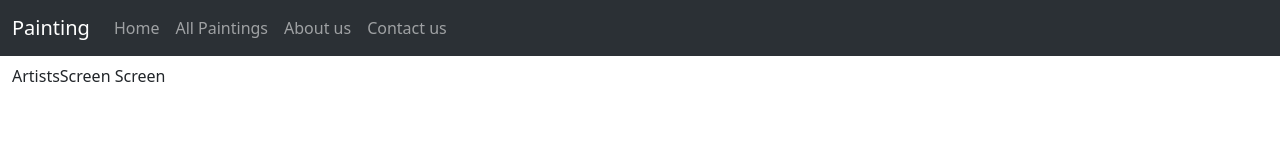
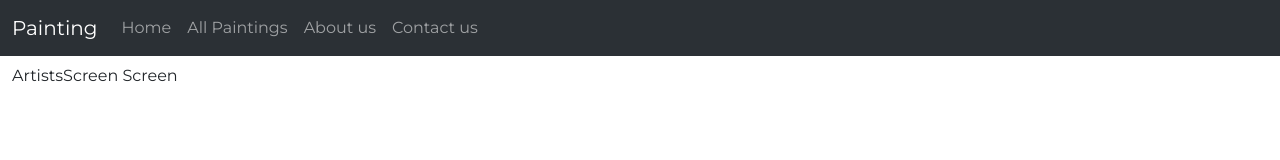
Before and after one commit to manukumar02/art-visibility, a React (Create React App) app: page /art-visibility/artists in a window 1280 px wide. Shown: the top 160 px of the page. Built offline with nearby package versions, Linux system fonts and the light colour scheme.

Commit message:
added qr reader

```diff
--- a/package.json
+++ b/package.json
@@ -16,6 +16,7 @@
     "react": "^18.2.0",
     "react-bootstrap": "^2.8.0",
     "react-dom": "^18.2.0",
+    "react-qr-reader": "^3.0.0-beta-1",
     "react-router-dom": "^6.13.0",
     "react-scripts": "5.0.1",
     "sass": "^1.62.1",
--- a/public/index.html
+++ b/public/index.html
@@ -24,13 +24,19 @@
       work correctly both with client-side routing and a non-root public URL.
       Learn how to configure a non-root public URL by running `npm run build`.
     -->
-    <link
+    <!-- <link
       rel="stylesheet"
       href="https://fonts.googleapis.com/css?family=Roboto:300,400,500,700&display=swap"
     />
     <link
       rel="stylesheet"
       href="https://fonts.googleapis.com/icon?family=Material+Icons"
+    /> -->
+    <link rel="preconnect" href="https://fonts.googleapis.com" />
+    <link rel="preconnect" href="https://fonts.gstatic.com" crossorigin />
+    <link
+      href="https://fonts.googleapis.com/css2?family=Montserrat:ital,wght@0,100;0,200;0,300;0,400;0,500;0,600;0,700;1,100;1,200;1,300;1,400;1,500;1,600;1,700&display=swap"
+      rel="stylesheet"
     />
     <title>Art Visibility</title>
   </head>
--- a/src/components/drawer/index.tsx
+++ b/src/components/drawer/index.tsx
@@ -14,26 +14,26 @@ const Drawer: React.FC<Props> = ({ title }: Props) => {
   const [show, setShow] = useState(false);
 
   const handleClose = () => {
-    setShow(false);
+    console.log('CLOSEDDDDDD HIDE')
   };
   return (
     <div className='drawer'>
-      <Offcanvas.Header closeButton>
+      <Offcanvas.Header closeButton onHide={handleClose}>
         <Offcanvas.Title>Art Visibility</Offcanvas.Title>
       </Offcanvas.Header>
       <Offcanvas.Body>
         <Nav className='me-auto'>
           <Navbar.Brand>{title}</Navbar.Brand>
-          <Nav.Link as={Link} to={'/'}>
+          <Nav.Link as={Link} to={'/'} onClick={handleClose}>
             Home
           </Nav.Link>
-          <Nav.Link as={Link} to={'/paintings'}>
+          <Nav.Link as={Link} to={'/paintings'} onClick={handleClose}>
             All Paintings
           </Nav.Link>
-          <Nav.Link as={Link} to={'/about-us'}>
+          <Nav.Link as={Link} to={'/about-us'} onClick={handleClose}>
             About us
           </Nav.Link>
-          <Nav.Link as={Link} to={'/contact-us'}>
+          <Nav.Link as={Link} to={'/contact-us'} onClick={handleClose}>
             Contact us
           </Nav.Link>
         </Nav>
--- /dev/null
+++ b/src/components/qrScanner/index.tsx
@@ -0,0 +1,29 @@
+import React, { useState } from 'react';
+import { QrReader } from 'react-qr-reader';
+
+declare type Props = {};
+
+const QrScanner: React.FC<Props> = (Props) => {
+  const [data, setData] = useState('No Result');
+
+  return (
+    <div>
+      <QrReader
+        onResult={(result, error) => {
+          if (!!result) {
+            console.log({result});
+          }
+
+          if (!!error) {
+            console.info(error);
+          }
+        }}
+        constraints={{ facingMode: 'user' }}
+        containerStyle={{ width: '100%' }}
+      />
+      <p>{data}</p>
+    </div>
+  );
+};
+
+export default QrScanner;
--- a/src/index.scss
+++ b/src/index.scss
@@ -8,6 +8,7 @@ html {
     overflow-x: hidden;
     overflow-y: auto;
     font-weight: normal;
+    font-family: 'Montserrat', sans-serif;
     -webkit-font-smoothing: antialiased;
     -moz-osx-font-smoothing: grayscale;
   }
--- a/src/screens/HomeScreen/index.tsx
+++ b/src/screens/HomeScreen/index.tsx
@@ -1,9 +1,9 @@
+import axios from 'axios';
+import React, { useEffect, useState } from 'react';
 import { Container } from 'react-bootstrap';
-import HeroImage from '../../components/heroImage';
+import QrScanner from '../../components/qrScanner';
+import { ImageType } from '../../core/interfaces/images.interface';
 import './styles.scss';
-import { useEffect, useState } from 'react';
-import { ImageType } from '../../core/interfaces/images.interface';
-import axios from 'axios';
 
 const HomeScreen = () => {
   const [heroImage, setHeroImage] = useState<ImageType>();
@@ -23,7 +23,8 @@ const HomeScreen = () => {
   return (
     <Container className='main-container' fluid>
       <div className='hero-image'>
-        {heroImage?.url !== undefined && <HeroImage imageUrl={heroImage.url} />}
+        {/* {heroImage?.url !== undefined && <HeroImage imageUrl={heroImage.url} />} */}
+        <QrScanner />
       </div>
       <div className='image-category'>
         <h1>Categories</h1>
--- a/src/screens/HomeScreen/styles.scss
+++ b/src/screens/HomeScreen/styles.scss
@@ -2,7 +2,6 @@
     .hero-image {
         width: 100%;
         height: 50rem;
-        border: 1px solid red;
         aspect-ratio: 1/2;
     }
 }
```
Also changed, not shown: src/components/header/index.tsx (+3 -4 lines), src/components/qrScanner/styles.scss (added), 1 other file (tests, documents, lock files or other folders).
